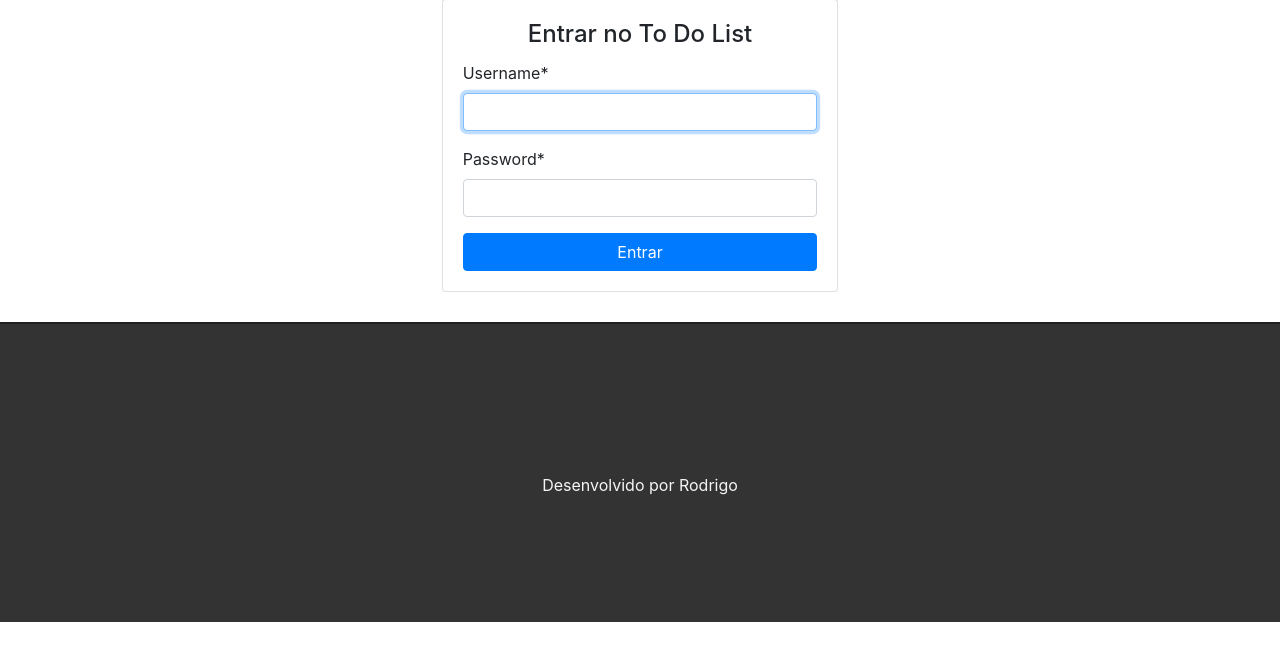
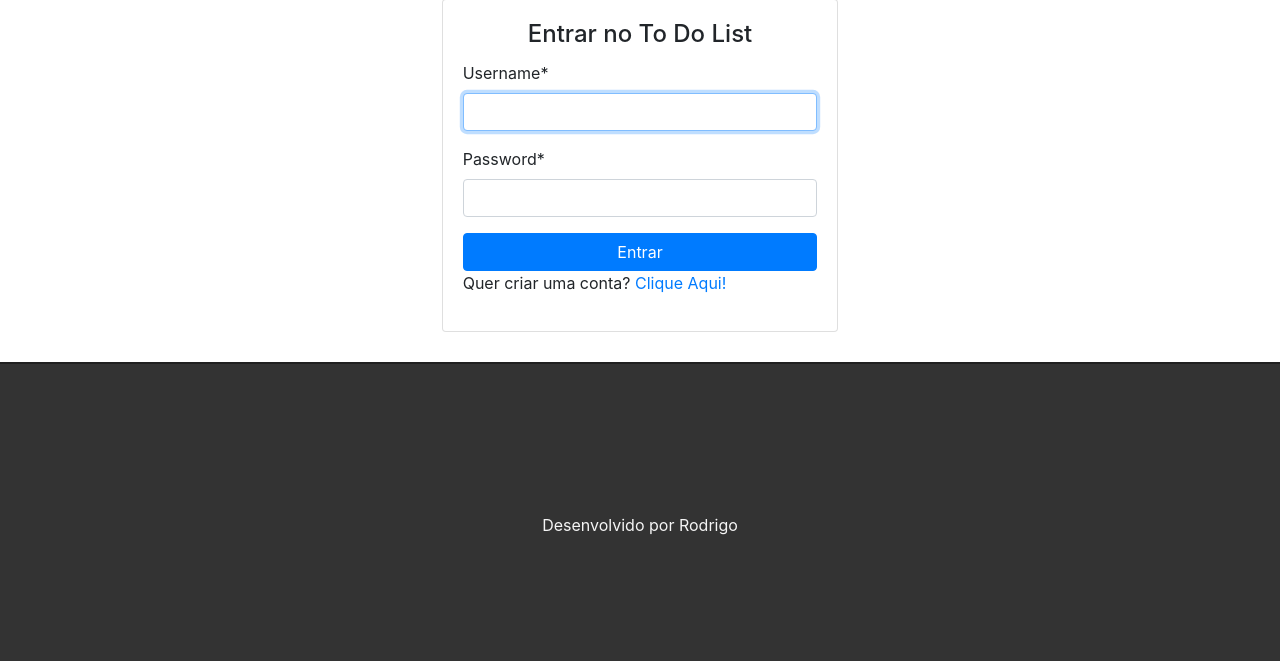
Before and after one commit to rodrigoyuri/to-do-python, a Django app: page /accounts/login/ in a window 1280 px wide. Shown: the part 78-739 px from the top of the page. Run offline with Django 3.2, Linux system fonts and the light colour scheme; some libraries are stand-ins or nearby versions.

Commit message:
link page register

```diff
--- a/templates/registration/login.html
+++ b/templates/registration/login.html
@@ -19,6 +19,7 @@
                         {{ form|crispy }}
                         <button type="submit" class="btn btn-primary btn-block">Entrar</button>
                     </form>
+                    <p class="change-form-p">Quer criar uma conta? <a href="/accounts/register">Clique Aqui!</a></p>
                 </div>
             </div>
         </div>
```
